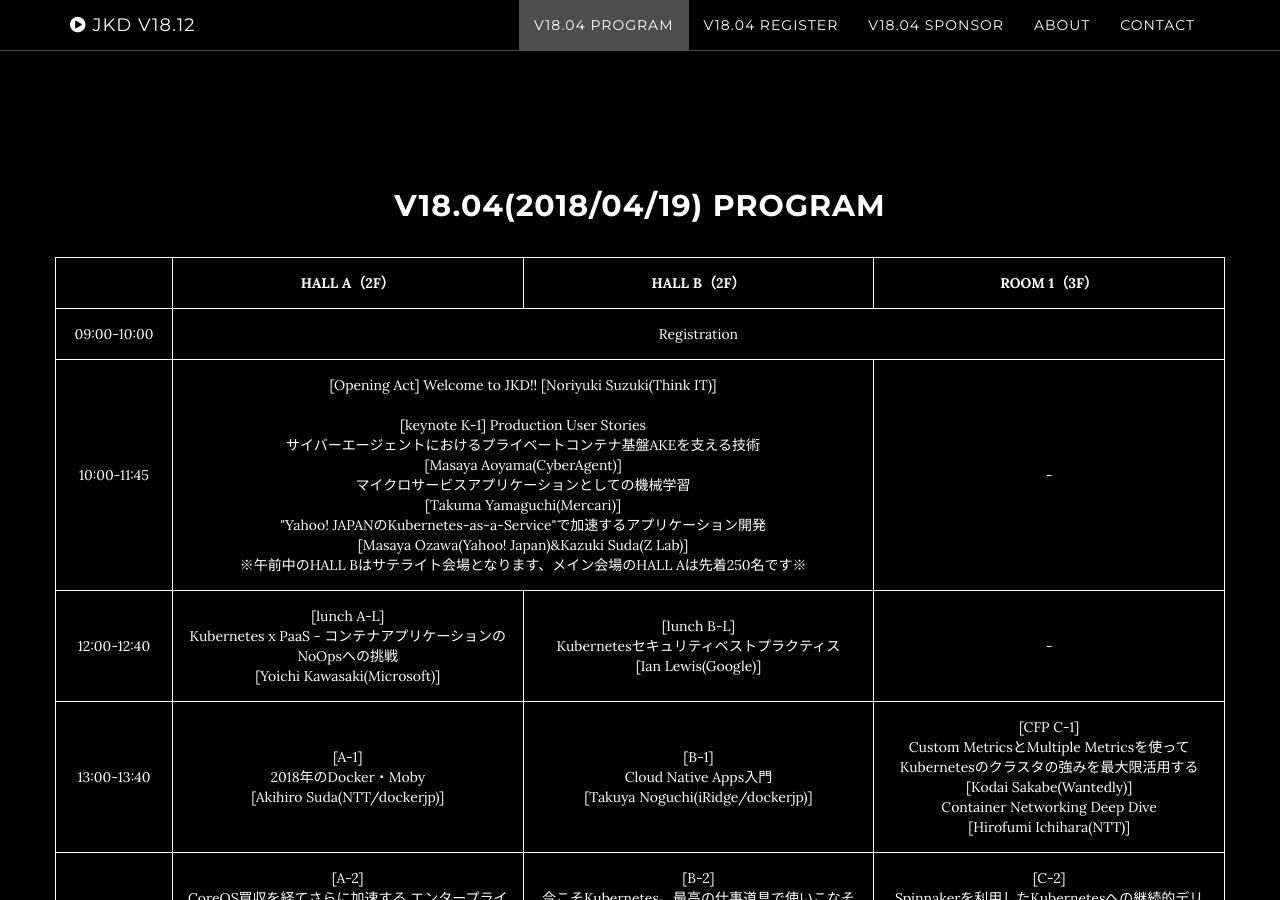
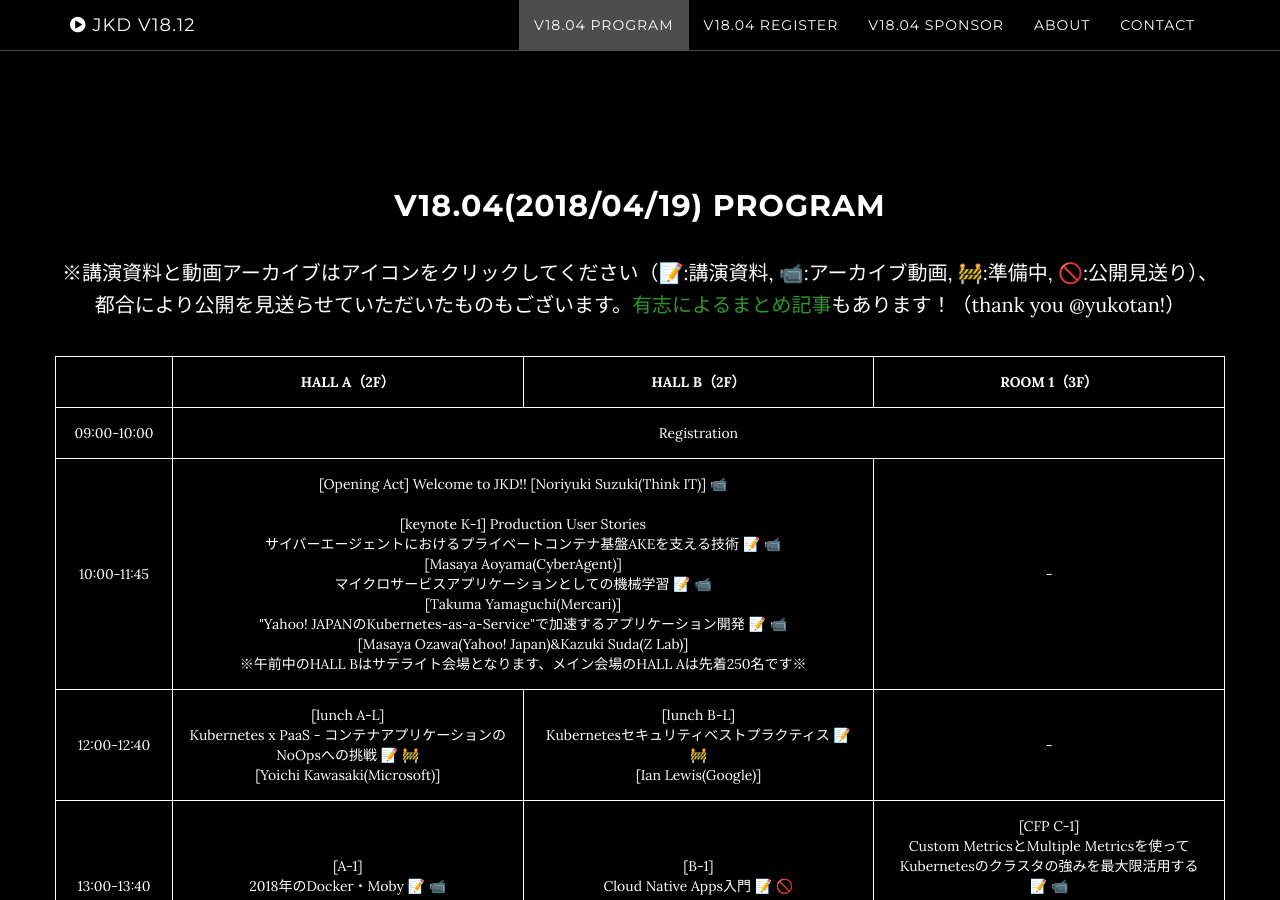
Before and after one commit to containerdays/v18.04, a Jekyll site: the page built from docs/index.html, in a window 1280 px wide and 900 px high, scrolled down 911 px. Built offline with Jekyll 4.4.1, drawn with Linux system fonts in a browser that asks for light colours; some of the changed lines change nothing that is shown; some of the changed text lies outside the part shown.

Commit message:
add slide&video

```diff
--- a/docs/_includes/program.html
+++ b/docs/_includes/program.html
@@ -2,6 +2,7 @@
     <section id="program" class="container content-section text-center">
         <div class="row">
                 <h2>v18.04(2018/04/19) Program</h2>
+                <p>※講演資料と動画アーカイブはアイコンをクリックしてください（📝:講演資料, 📹:アーカイブ動画, 🚧:準備中, 🚫:公開見送り）、都合により公開を見送らせていただいたものもございます。<a href="https://medium.com/@yukotan/japan-container-days-v18-04-%E3%81%AE%E8%B3%87%E6%96%99-4f380fb7b696">有志によるまとめ記事</a>もあります！（thank you @yukotan!）</p>
                 <div class="table-responsive"><table style="max-width: 100%">
                         <tr>
                           <th style="width:10%"></th>
@@ -15,45 +16,45 @@
                         </tr>
                         <tr>
                           <td>10:00-11:45</td>
-                          <td colspan="2">[Opening Act] Welcome to JKD!! [Noriyuki Suzuki(Think IT)]<br><br>
-                            [keynote K-1] Production User Stories<br>サイバーエージェントにおけるプライベートコンテナ基盤AKEを支える技術<br>[Masaya Aoyama(CyberAgent)]<br>マイクロサービスアプリケーションとしての機械学習<br>[Takuma Yamaguchi(Mercari)]<br>"Yahoo! JAPANのKubernetes-as-a-Service"で加速するアプリケーション開発<br>[Masaya Ozawa(Yahoo! Japan)&amp;Kazuki Suda(Z Lab)]<br>※午前中のHALL Bはサテライト会場となります、メイン会場のHALL Aは先着250名です※</td>
+                          <td colspan="2">[Opening Act] Welcome to JKD!! [Noriyuki Suzuki(Think IT)] <a href="https://www.youtube.com/watch?v=dqomP0GY0bY" alt="アーカイブ動画">📹</a><br><br>
+                            [keynote K-1] Production User Stories<br>サイバーエージェントにおけるプライベートコンテナ基盤AKEを支える技術 <a href="https://speakerdeck.com/masayaaoyama/saibaezientoniokerupuraibetokontenaji-pan-akewozhi-eruji-shu" alt="講演資料">📝</a> <a href="https://www.youtube.com/watch?v=jRHALpRu_MM" alt="アーカイブ動画">📹</a><br>[Masaya Aoyama(CyberAgent)]<br>マイクロサービスアプリケーションとしての機械学習 <a href="https://speakerdeck.com/kumon/maikurosabisuapurikesiyontositefalseji-jie-xue-xi" alt="講演資料">📝</a> <a href="https://youtu.be/jRHALpRu_MM?t=32m20s" alt="アーカイブ動画">📹</a><br>[Takuma Yamaguchi(Mercari)]<br>"Yahoo! JAPANのKubernetes-as-a-Service"で加速するアプリケーション開発 <a href="https://www.slideshare.net/techblogyahoo/yahoo-japan-kubernetesasaservice" alt="講演資料">📝</a> <a href="https://youtu.be/jRHALpRu_MM?t=1h1m38s" alt="アーカイブ動画">📹</a><br>[Masaya Ozawa(Yahoo! Japan)&amp;Kazuki Suda(Z Lab)]<br>※午前中のHALL Bはサテライト会場となります、メイン会場のHALL Aは先着250名です※</td>
                           <td> - </td>
                         </tr>
                         <tr>
                           <td>12:00-12:40</td>
-                          <td>[lunch A-L]<br>Kubernetes x PaaS - コンテナアプリケーションのNoOpsへの挑戦<br>[Yoichi Kawasaki(Microsoft)]</td>
-                          <td>[lunch B-L]<br>Kubernetesセキュリティベストプラクティス<br>[Ian Lewis(Google)]</td>
+                          <td>[lunch A-L]<br>Kubernetes x PaaS - コンテナアプリケーションのNoOpsへの挑戦 <a href="https://www.slideshare.net/yokawasa/kubernetes-x-paas-noops" alt="講演資料">📝</a> <a href="" alt="アーカイブ動画">🚧</a><br>[Yoichi Kawasaki(Microsoft)]</td>
+                          <td>[lunch B-L]<br>Kubernetesセキュリティベストプラクティス <a href="https://speakerdeck.com/ianlewis/kubernetesfalsesekiyuriteifalsebesutopurakuteisu" alt="講演資料">📝</a> <a href="" alt="アーカイブ動画">🚧</a><br>[Ian Lewis(Google)]</td>
                           <td> - </td>
                         </tr>
                         <tr>
                           <td>13:00-13:40</td>
-                          <td>[A-1]<br>2018年のDocker・Moby<br>[Akihiro Suda(NTT/dockerjp)]</td>
-                          <td>[B-1]<br>Cloud Native Apps入門<br>[Takuya Noguchi(iRidge/dockerjp)]</td>
-                          <td>[CFP C-1]<br>Custom MetricsとMultiple Metricsを使ってKubernetesのクラスタの強みを最大限活用する<br>[Kodai Sakabe(Wantedly)]<br>Container Networking Deep Dive<br>[Hirofumi Ichihara(NTT)]</td>
+                          <td>[A-1]<br>2018年のDocker・Moby <a href="https://www.slideshare.net/AkihiroSuda/japan-container-days-2018dockermoby" alt="講演資料">📝</a> <a href="https://www.youtube.com/watch?v=-kE2kkCdI3o" alt="アーカイブ動画">📹</a><br>[Akihiro Suda(NTT/dockerjp)]</td>
+                          <td>[B-1]<br>Cloud Native Apps入門 <a href="https://speakerdeck.com/tnir/cloud-native-apps" alt="講演資料">📝</a> 🚫<br>[Takuya Noguchi(iRidge/dockerjp)]</td>
+                          <td>[CFP C-1]<br>Custom MetricsとMultiple Metricsを使ってKubernetesのクラスタの強みを最大限活用する <a href="https://speakerdeck.com/koudaiii/number-containerdaysjp" alt="講演資料">📝</a> <a href="https://www.youtube.com/watch?v=BGOlkt1l7eY" alt="アーカイブ動画">📹</a><br>[Kodai Sakabe(Wantedly)]<br>Container Networking Deep Dive <a href="https://www.slideshare.net/hichihara/container-networking-deep-dive-94307233" alt="講演資料">📝</a> <a href="https://youtu.be/BGOlkt1l7eY?t=20m20s" alt="アーカイブ動画">📹</a><br>[Hirofumi Ichihara(NTT)]</td>
                         </tr>
                         <tr>
                           <td>14:00-14:40</td>
-                          <td>[A-2]<br>CoreOS買収を経てさらに加速する エンタープライズKubernetesとしてのOpenShift<br>[Nobuhiro Sue(Red Hat)]</td>
-                          <td>[B-2]<br>今こそKubernetes。最高の仕事道具で使いこなそう<br>[Kazufumi Saito(IBM)]</td>
-                          <td>[C-2]<br>Spinnakerを利用したKubernetesへの継続的デリバリ<br>[Takashi Mizouchi(AP Communications)]</td>
+                          <td>[A-2]<br>CoreOS買収を経てさらに加速する エンタープライズKubernetesとしてのOpenShift <a href="/img/JKD_redhat_20190419.pdf" alt="講演資料">📝</a> <a href="" alt="アーカイブ動画">🚧</a><br>[Nobuhiro Sue(Red Hat)]</td>
+                          <td>[B-2]<br>今こそKubernetes。最高の仕事道具で使いこなそう <a href="https://www.slideshare.net/capsmalt/japan-container-days-kubernetesby-capsmalt" alt="講演資料">📝</a> <a href="" alt="アーカイブ動画">🚧</a><br>[Kazufumi Saito(IBM)]</td>
+                          <td>[C-2]<br>Spinnakerを利用したKubernetesへの継続的デリバリ <a href="https://speakerdeck.com/apcom/spinnakerwoli-yong-sitakuberneteshefalseji-sok-de-deribari" alt="講演資料">📝</a> <a href="https://www.youtube.com/watch?v=VL7wFCEaj3k" alt="アーカイブ動画">📹</a><br>[Takashi Mizouchi(AP Communications)]</td>
                         </tr>
                         <tr>
                           <td>15:00-15:40</td>
-                          <td>[A-3]<br>Kubernetesの運用設計ガイド<br>[Seigo Uchida(Mercari/k8sjp)]</td>
-                          <td>[B-3]<br>Kubernetesのない世界 すべてがサーバーレスになる<br>[Shingo Yoshida(Section-9/Serverless)&amp;Yasuhiro HARA(SUPINF/Serverless)]</td>
-                          <td>[CFP C-3]<br>Helmを利用したKubernetes as a Serviceの実装<br>[Motohiro Otsuka(NEC Solution Innovators)]<br>Google Kubernetes Engineにおけるバッチ処理のパターン<br>[Shota Yoshikai(Kabuku)]</td></td>
+                          <td>[A-3]<br>Kubernetesの運用設計ガイド <a href="https://speakerdeck.com/spesnova/a-design-guide-for-kubernetes-in-production-japanese" alt="講演資料">📝</a> 🚫<br>[Seigo Uchida(Mercari/k8sjp)]</td>
+                          <td>[B-3]<br>Kubernetesのない世界 すべてがサーバーレスになる <a href="https://www.slideshare.net/YoshidaShingo/thefuturewillbeserverless" alt="講演資料">📝</a> 🚫<br>[Shingo Yoshida(Section-9/Serverless)&amp;Yasuhiro HARA(SUPINF/Serverless)]</td>
+                          <td>[CFP C-3]<br>Helmを利用したKubernetes as a Serviceの実装 <a href="https://speakerdeck.com/yuanying/helm-woli-yong-sita-kubernetes-as-a-service-falseshi-xian" alt="講演資料">📝</a> <a href="https://www.youtube.com/watch?v=mUD3YdMHxLQ" alt="アーカイブ動画">📹</a><br>[Motohiro Otsuka(NEC Solution Innovators)]<br>Google Kubernetes Engineにおけるバッチ処理のパターン <a href="https://speakerdeck.com/tinjyuu/google-kubernetes-engine-niokerubatutichu-li-falsepatan" alt="講演資料">📝</a> <a href="https://youtu.be/mUD3YdMHxLQ?t=20m50s" alt="アーカイブ動画">📹</a><br>[Shota Yoshikai(Kabuku)]</td></td>
                         </tr>
                         <tr>
                           <td>16:00-16:40</td>
-                          <td>[A-4]<br>Dockerだけじゃないコンテナruntime徹底比較!<br>[Makoto Hasegawa(CyberAgent)]</td>
-                          <td>[B-4]<br>〜ベンダーロックインを回避せよ〜 Kubernetesコンテナー管理OSS、Rancher 2.0の全貌<br>[Yosuke Shindo(Rancher Labs)]</td>
-                          <td>[C-4]<br>『コンテナ疲れ』と戦う、k8s・PaaS・Serverlessの活用法！<br>[Kazuto Kusama(Pivotal)]</td>
+                          <td>[A-4]<br>Dockerだけじゃないコンテナruntime徹底比較! <a href="https://speakerdeck.com/makocchi/about-container-runtimes-japan-container-days-v18-dot-04" alt="講演資料">📝</a> <a href="https://www.youtube.com/watch?v=8jbJgI7Q6IU" alt="アーカイブ動画">📹</a><br>[Makoto Hasegawa(CyberAgent)]</td>
+                          <td>[B-4]<br>〜ベンダーロックインを回避せよ〜 Kubernetesコンテナー管理OSS、Rancher 2.0の全貌 <a href="" alt="講演資料">🚧</a> <a href="https://www.youtube.com/watch?v=Ly63kS6eRgY" alt="アーカイブ動画">📹</a><br>[Yosuke Shindo(Rancher Labs)]</td>
+                          <td>[C-4]<br>『コンテナ疲れ』と戦う、k8s・PaaS・Serverlessの活用法！ <a href="https://www.slideshare.net/jacopen/k8spaasserverless" alt="講演資料">📝</a> <a href="https://www.youtube.com/watch?v=_cbV6ZEPzss" alt="アーカイブ動画">📹</a><br>[Kazuto Kusama(Pivotal)]</td>
                         </tr>
                         <tr>
                           <td>17:00-17:40</td>
-                          <td>[A-5]<br>Istioと共にマイクロサービスに立ち向かえ!<br>[Aya Igarashi(Z Lab)]</td>
-                          <td>[B-5]<br>CNCF: Evolving the Container Landscape<br>[Chris Aniszczyk(CNCF)]<br>※英語での講演となります※</td>
-                          <td>[CFP C-5]<br>Fluentd and Distributed Logging in Container Era<br>[Masahiro Nakagawa(Treasure Data)]<br>※会場転換のため1枠20分となります※</td>
+                          <td>[A-5]<br>Istioと共にマイクロサービスに立ち向かえ! <a href="https://speakerdeck.com/ladicle/istiotogong-nimaikurosabisunili-tixiang-kae" alt="講演資料">📝</a> <a href="https://www.youtube.com/watch?v=325aurCgd9k" alt="アーカイブ動画">📹</a><br>[Aya Igarashi(Z Lab)]</td>
+                          <td>[B-5]<br>CNCF: Evolving the Container Landscape <a href="" alt="講演資料">🚧</a> <a href="https://www.youtube.com/watch?v=kSFIofBcUyg" alt="アーカイブ動画">📹</a><br>[Chris Aniszczyk(CNCF)]<br>※英語での講演となります※</td>
+                          <td>[CFP C-5]<br>Fluentd and Distributed Logging in Container Era <a href="" alt="講演資料">🚧</a> <a href="https://www.youtube.com/edit?o=U&video_id=yWz4xadDlVA" alt="アーカイブ動画">📹</a><br>[Masahiro Nakagawa(Treasure Data)]<br>※会場転換のため1枠20分となります※</td>
                         </tr>
                         <tr>
                           <td>18:00-20:30</td>
```
Also changed, not shown: 1 other file.
